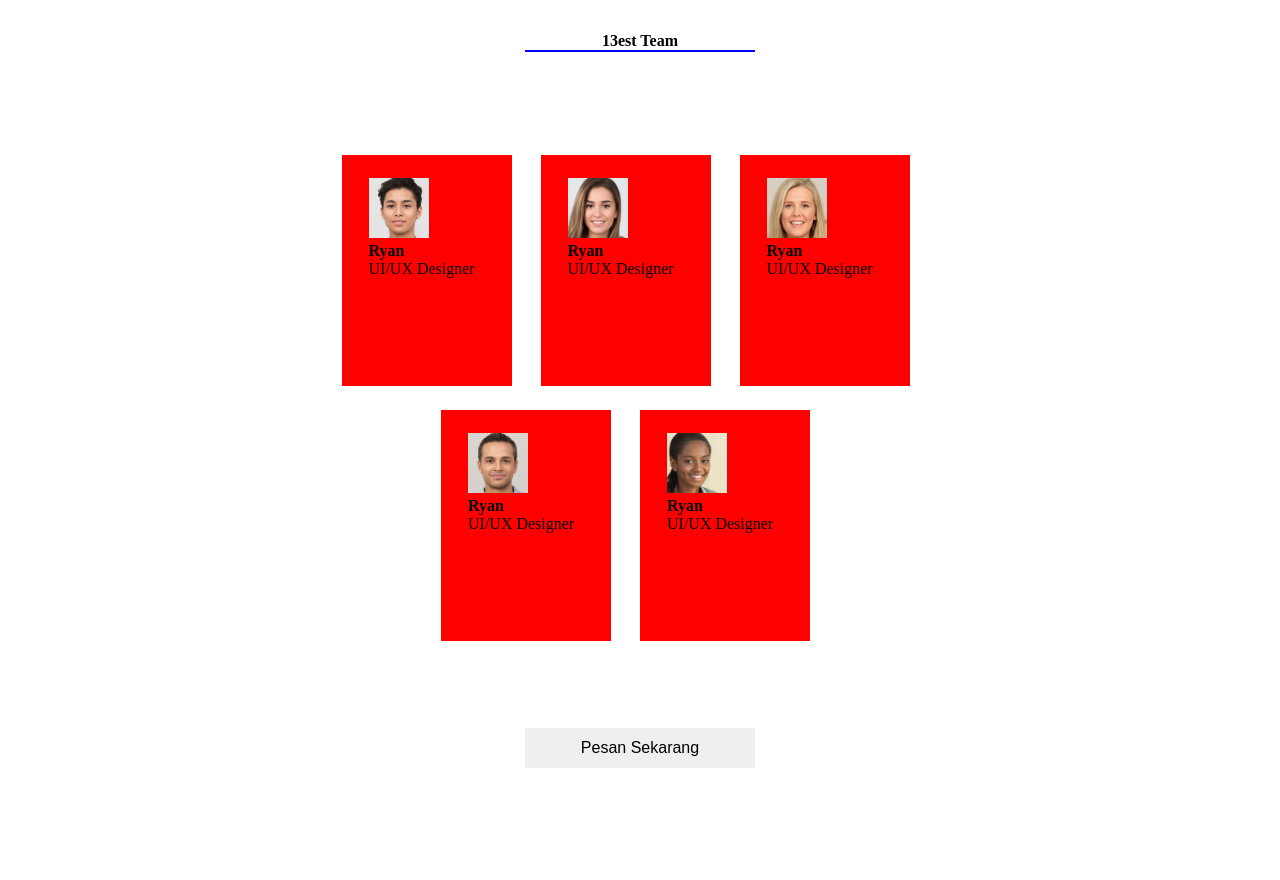
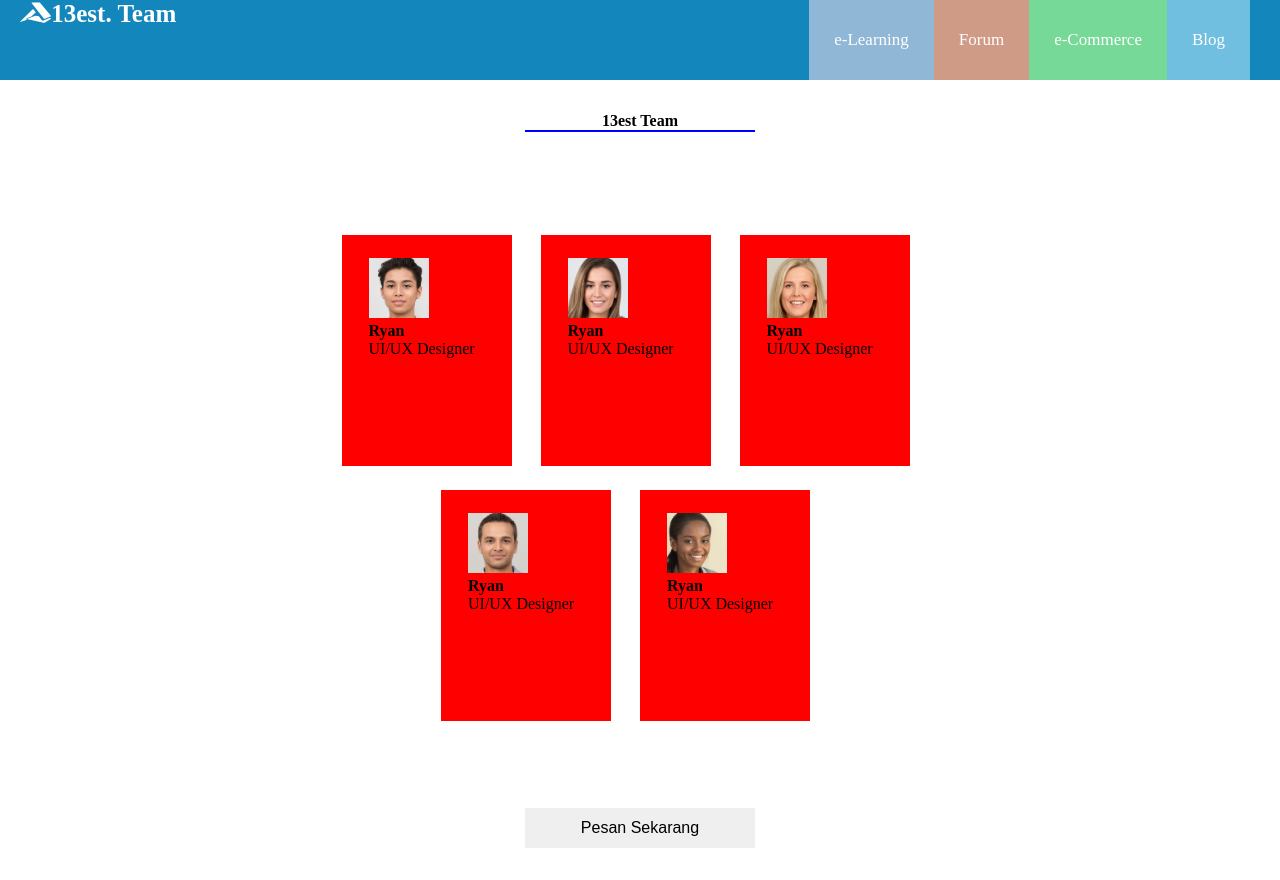
Before and after one commit to zuhalhadi/progate-tim-projek, a plain HTML site: page index.html in a window 1280 px wide. Before the commit the page ends 800 px from the top, so only its background shows below. Drawn offline with Linux system fonts and the light colour scheme.

Commit message:
menambah navbar

```diff
--- a/index.html
+++ b/index.html
@@ -6,9 +6,31 @@
     <title>Landing Page - 13Est</title>
     <link rel="stylesheet" href="style.css">
     <link rel="stylesheet" href="responsive.css">
+    <script src="https://kit.fontawesome.com/533f334019.js" crossorigin="anonymous"></script>
 </head>
 <body>
-     <!-- Akhmad Dani Munif -start- -->
+    <!-- Kristian Ernala Wicaksono -start- -->
+
+    <header>
+        <div class="header-wrapper">
+          <div class="header-left">
+            <h3><span class="fab fa-accusoft"></span>13est. Team</h3>
+          </div>
+          <div class="header-right">
+            <div class="header-button">
+              <a href="#" class="blog">Blog</a>
+              <a href="#" class="e-commerce">e-Commerce</a>
+              <a href="#" class="forum">Forum</a>
+              <a href="#" class="e-learning">e-Learning</a>
+            </div>
+
+          </div>
+        </div>
+      </header>
+
+    <!-- Kristian Ernala Wicaksono -end- -->
+
+    <!-- Akhmad Dani Munif -start- -->
 
     <section id="team-section">
         <div class="container">
--- a/style.css
+++ b/style.css
@@ -7,6 +7,78 @@
     font-size: 100%;
     box-sizing: border-box;
 }
+
+header {
+    height: 80px;
+    background-color:rgb(19, 134, 187);
+    color:white;
+
+  }
+  .header-button a {
+    color: white;
+
+
+  }
+  .header-left {
+    padding-top: 0.05px;
+    padding-left: 20px;
+    font-size: 25px;
+    float:left;
+    font-weight: bold
+
+  }
+  .header-wrapper {
+      align-items: center;
+  }
+   a {
+    float: right;
+    font-size: 17px;
+    padding-right: 25px;
+    display: block;
+    line-height: 80px;
+    text-decoration: none;
+
+   }
+
+   .blog {
+     margin-right: 30px;
+     background-color:rgba(135, 206, 235, 0.8);
+     padding-left: 25px;
+
+   }
+   .forum {
+     background-color: rgba(255, 160, 122, 0.8);
+     padding-left: 25px;
+
+   }
+   .e-commerce {
+     background-color:rgba(144, 238, 144, 0.8);
+     padding-left: 25px;
+
+   }
+   .e-learning {
+     background-color: rgba(176, 196, 222, 0.8);
+     padding-left: 25px;
+
+   }
+   .forum:hover {
+     background-color: rgba(255, 160, 122, 1) ;
+   }
+   .e-commerce:hover {
+     background-color: rgba(144, 238, 144, 1);
+   }
+   .e-learning:hover {
+     background-color: rgba(176, 196, 222, 1);
+
+   }
+   .blog:hover {
+     background-color:rgba(135, 206, 235, 1);
+   }
+   .header-button {
+     transition: all 1s;
+   }
+
+
 
 .center {
     margin: auto;
```
